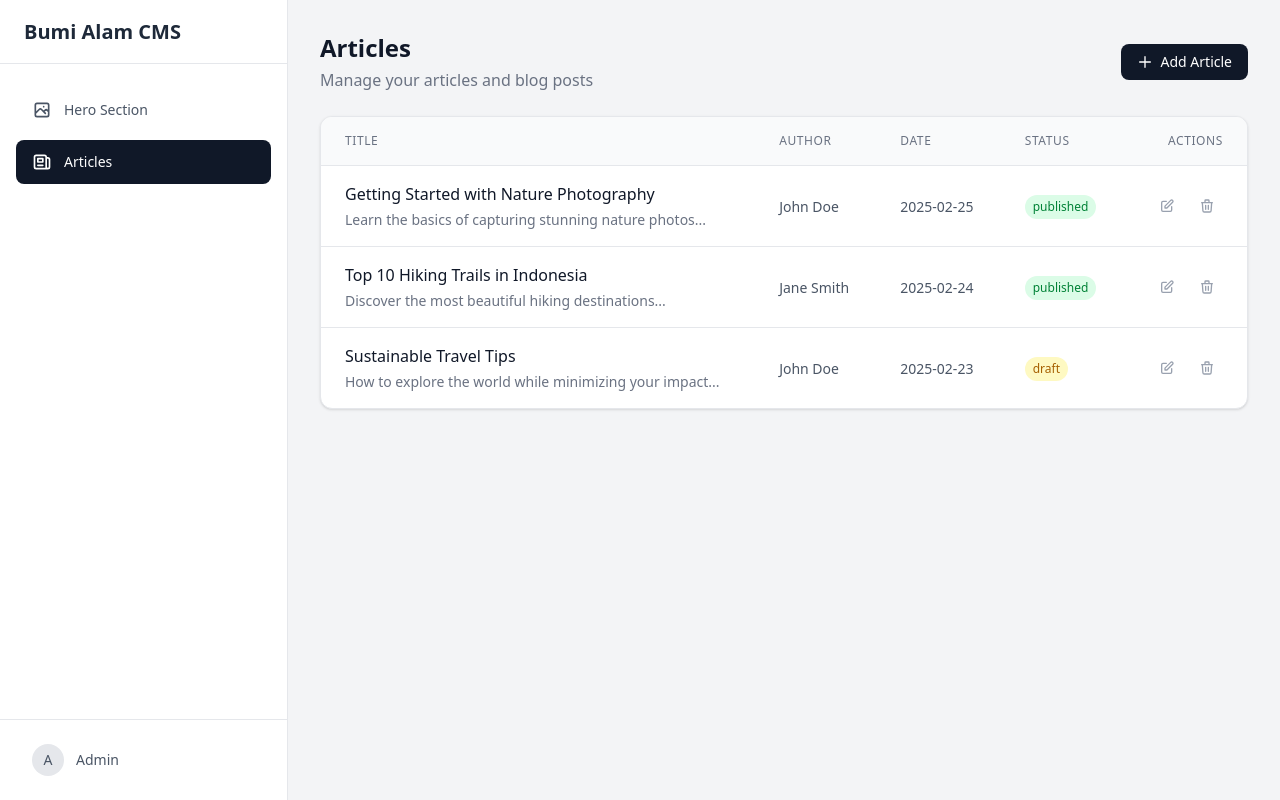
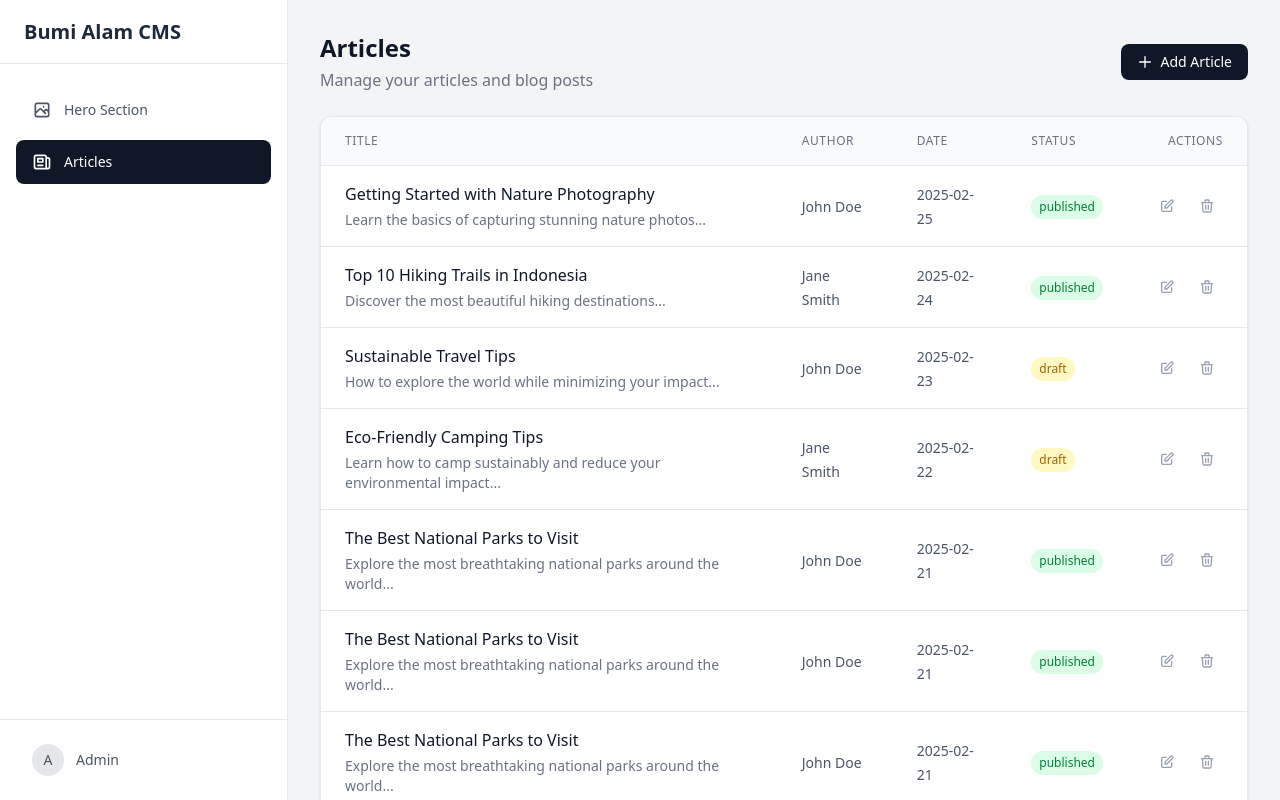
Before and after one commit to rizaldinur/bumialam-cmsclient, a React (Vite) app: page /articles in a window 1280 px wide. Built offline with nearby package versions, Linux system fonts and the light colour scheme.

Commit message:
tambahan navigate article

```diff
--- a/src/cms/pages/articles/Article.tsx
+++ b/src/cms/pages/articles/Article.tsx
@@ -34,6 +34,95 @@ const mockArticles: Article[] = [
     date: "2025-02-23",
     status: "draft",
   },
+  {
+    id: 4,
+    title: "Eco-Friendly Camping Tips",
+    excerpt:
+      "Learn how to camp sustainably and reduce your environmental impact...",
+    author: "Jane Smith",
+    date: "2025-02-22",
+    status: "draft",
+  },
+  {
+    id: 5,
+    title: "The Best National Parks to Visit",
+    excerpt: "Explore the most breathtaking national parks around the world...",
+    author: "John Doe",
+    date: "2025-02-21",
+    status: "published",
+  },
+  {
+    id: 5,
+    title: "The Best National Parks to Visit",
+    excerpt: "Explore the most breathtaking national parks around the world...",
+    author: "John Doe",
+    date: "2025-02-21",
+    status: "published",
+  },
+  {
+    id: 5,
+    title: "The Best National Parks to Visit",
+    excerpt: "Explore the most breathtaking national parks around the world...",
+    author: "John Doe",
+    date: "2025-02-21",
+    status: "published",
+  },
+  {
+    id: 5,
+    title: "The Best National Parks to Visit",
+    excerpt: "Explore the most breathtaking national parks around the world...",
+    author: "John Doe",
+    date: "2025-02-21",
+    status: "published",
+  },
+  {
+    id: 5,
+    title: "The Best National Parks to Visit",
+    excerpt: "Explore the most breathtaking national parks around the world...",
+    author: "John Doe",
+    date: "2025-02-21",
+    status: "published",
+  },
+  {
+    id: 5,
+    title: "The Best National Parks to Visit",
+    excerpt: "Explore the most breathtaking national parks around the world...",
+    author: "John Doe",
+    date: "2025-02-21",
+    status: "published",
+  },
+  {
+    id: 5,
+    title: "The Best National Parks to Visit",
+    excerpt: "Explore the most breathtaking national parks around the world...",
+    author: "John Doe",
+    date: "2025-02-21",
+    status: "published",
+  },
+  {
+    id: 5,
+    title: "The Best National Parks to Visit",
+    excerpt: "Explore the most breathtaking national parks around the world...",
+    author: "John Doe",
+    date: "2025-02-21",
+    status: "published",
+  },
+  {
+    id: 5,
+    title: "The Best National Parks to Visit",
+    excerpt: "Explore the most breathtaking national parks around the world...",
+    author: "John Doe",
+    date: "2025-02-21",
+    status: "published",
+  },
+  {
+    id: 5,
+    title: "The Best National Parks to Visit",
+    excerpt: "Explore the most breathtaking national parks around the world...",
+    author: "John Doe",
+    date: "2025-02-21",
+    status: "published",
+  },
 ];
 
 export default function ArticleList() {
@@ -45,7 +134,9 @@ export default function ArticleList() {
       <div className="mb-6 flex items-center justify-between">
         <div>
           <h1 className="text-2xl font-semibold text-gray-900">Articles</h1>
-          <p className="text-gray-500 mt-1">Manage your articles and blog posts</p>
+          <p className="text-gray-500 mt-1">
+            Manage your articles and blog posts
+          </p>
         </div>
         <button
           onClick={() => navigate("/articles/add")}
@@ -125,7 +216,12 @@ export default function ArticleList() {
                 </td>
                 <td className="px-6 py-4">
                   <div className="flex items-center justify-end gap-2">
-                    <button className="p-2 text-gray-400 hover:text-gray-600 hover:bg-gray-100 rounded-lg transition-colors">
+                    <button
+                      onClick={() =>
+                        navigate(`/articles/update/${article.id}/`)
+                      }
+                      className="p-2 text-gray-400 hover:text-gray-600 hover:bg-gray-100 rounded-lg transition-colors"
+                    >
                       <svg
                         className="w-4 h-4"
                         fill="none"
```
